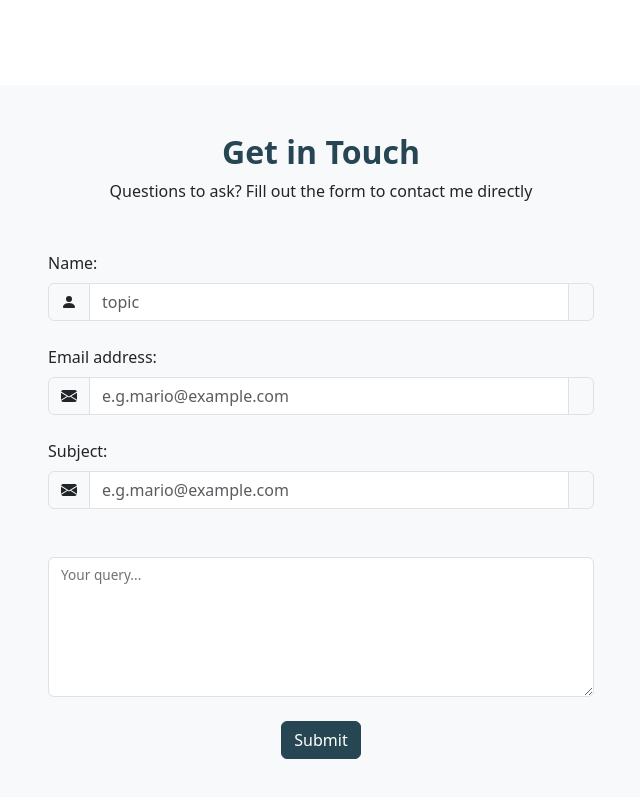
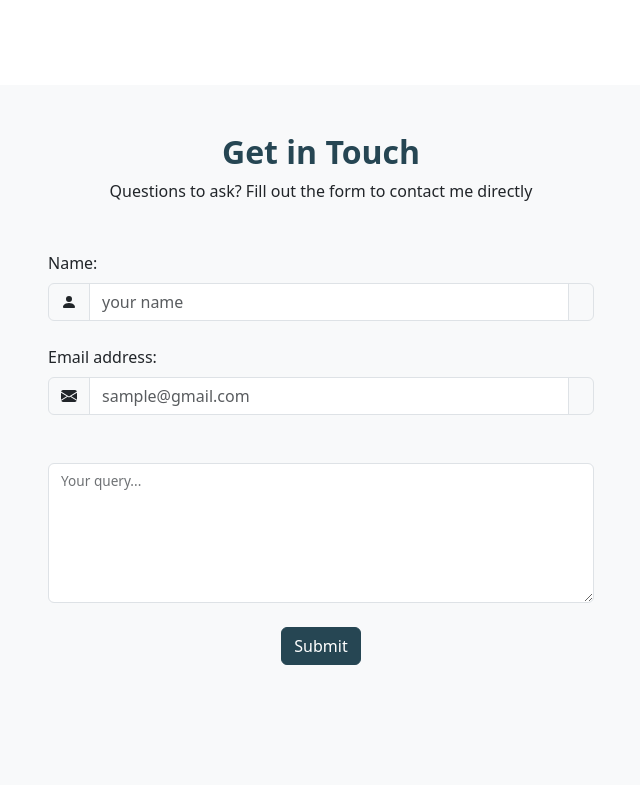
Before and after one commit to suhailts133/portfolio, a website: page index.html in a window 1280 px wide. Shown: the part 1539-2336 px from the top of the page, without its empty margins (319-959 px from the left). Drawn offline with nearby package versions, Linux system fonts and the light colour scheme.

Commit message:
submit form

```diff
--- a/index.html
+++ b/index.html
@@ -236,7 +236,7 @@
                   <path d="M3 14s-1 0-1-1 1-4 6-4 6 3 6 4-1 1-1 1zm5-6a3 3 0 1 0 0-6 3 3 0 0 0 0 6"/>
                 </svg></span>
                 <!--name input-->
-              <input type="text" id="name" name="name" placeholder="topic" class="form-control">
+              <input type="text" id="name" name="name" placeholder="your name" class="form-control">
 
               <span class="input-group-text">
                 <span  data-bs-placement="bottom" title="Your Name mate">
@@ -251,7 +251,7 @@
                   <path d="M.05 3.555A2 2 0 0 1 2 2h12a2 2 0 0 1 1.95 1.555L8 8.414zM0 4.697v7.104l5.803-3.558zM6.761 8.83l-6.57 4.027A2 2 0 0 0 2 14h12a2 2 0 0 0 1.808-1.144l-6.57-4.027L8 9.586zm3.436-.586L16 11.801V4.697z"/>
                 </svg></span>
                 <!--email input-->
-                <input type="email" name="email" class="form-control" id="email" placeholder="e.g.mario@example.com">
+                <input type="email" name="email" class="form-control" id="email" placeholder="sample@gmail.com">
 
                 <span class="input-group-text">
                   <span  data-bs-placement="bottom" title="Enter your email address">
@@ -259,21 +259,21 @@
                   </span>
                 </span>
               </div>
-              <!--subject label-->
+              <!-- subject label
               <label for="subject" class="form-label">Subject: </label>
               <div class="mb-4 input-group">
                 <span class="input-group-text bg-slateGray"><svg xmlns="http://www.w3.org/2000/svg" width="16" height="16" fill="currentColor" class="bi bi-envelope-fill" viewBox="0 0 16 16">
                   <path d="M.05 3.555A2 2 0 0 1 2 2h12a2 2 0 0 1 1.95 1.555L8 8.414zM0 4.697v7.104l5.803-3.558zM6.761 8.83l-6.57 4.027A2 2 0 0 0 2 14h12a2 2 0 0 0 1.808-1.144l-6.57-4.027L8 9.586zm3.436-.586L16 11.801V4.697z"/>
                 </svg></span>
                 <!--subject input-->
-                <input type="text" name="subject" class="form-control" id="subject" placeholder="e.g.mario@example.com">
+                <!-- <input type="text" name="subject" class="form-control" id="subject" placeholder="e.g.mario@example.com">
 
                 <span class="input-group-text">
                   <span  data-bs-placement="bottom" title="Enter your email address">
 
                   </span>
                 </span>
-              </div>
+              </div> -->
 
 
               <div class="form-floating mb-4 mt-5">
```
